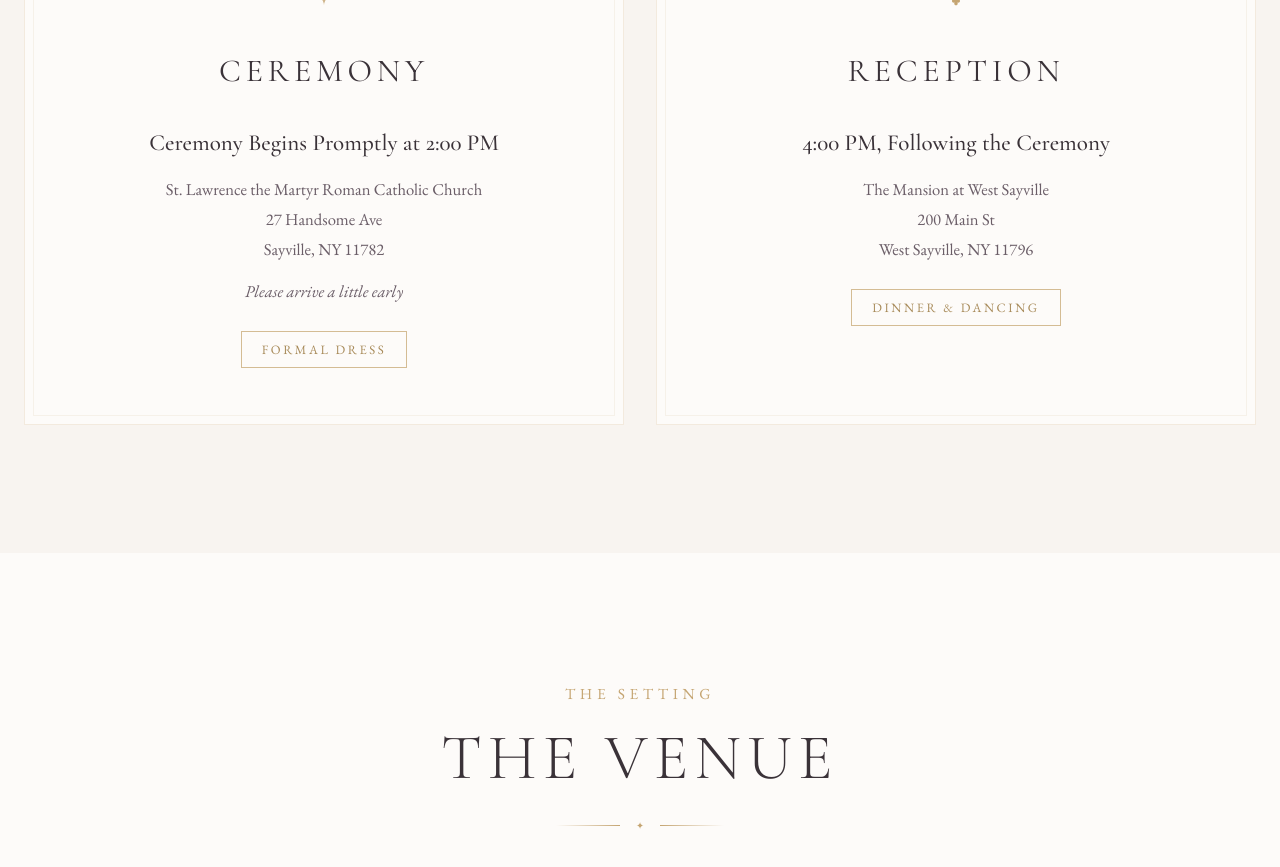
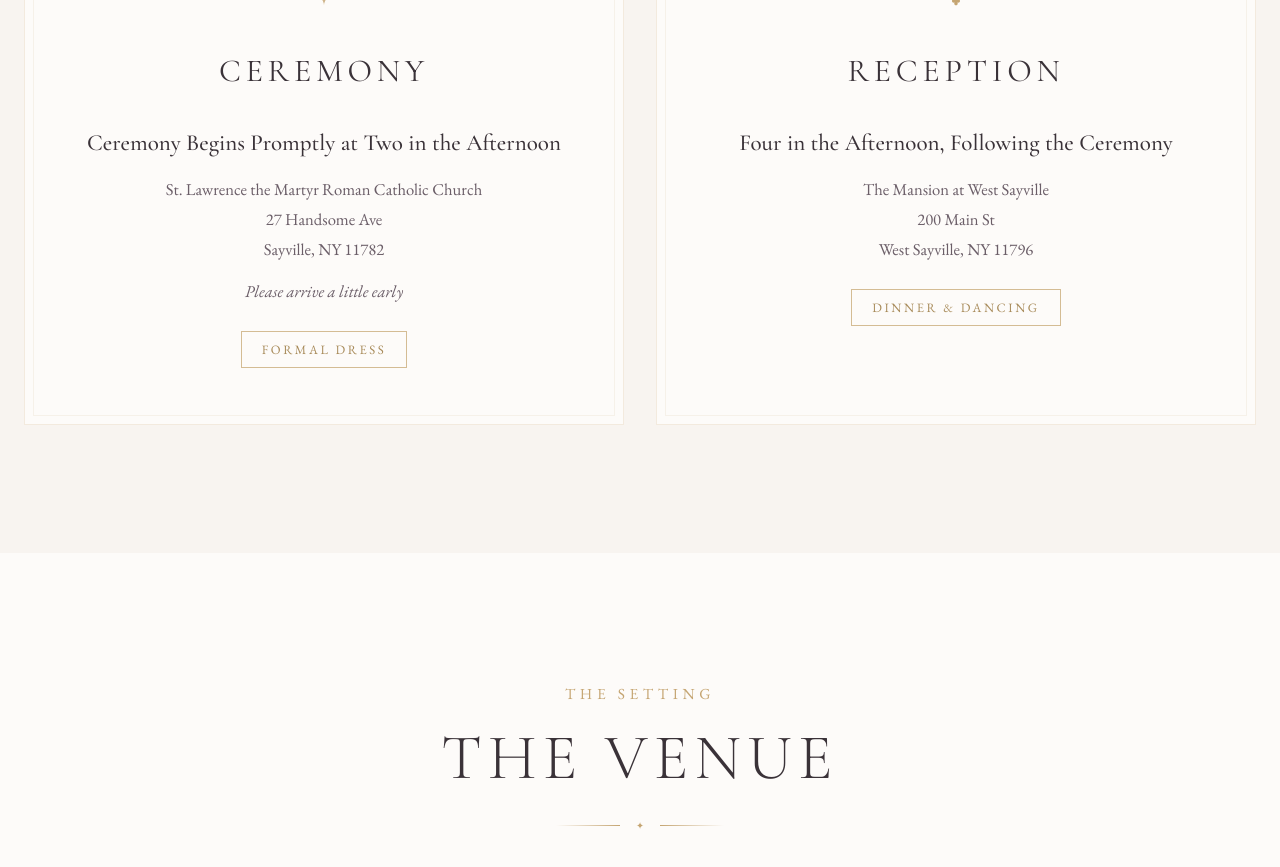
Before and after one commit to FarWrong/mary-and-edward-wedding, a React (Vite) app: page / in a window 1280 px wide. Shown: the part 1700-2567 px from the top of the page. Built offline with nearby package versions, Linux system fonts and the light colour scheme.

Commit message:
Revert to written-out times for ceremony and reception

```diff
--- a/src/components/Details.jsx
+++ b/src/components/Details.jsx
@@ -59,7 +59,7 @@ function Details() {
             />
             <span className="detail-icon">&#x2727;</span>
             <h3>Ceremony</h3>
-            <span className="detail-time">Ceremony Begins Promptly at 2:00 PM</span>
+            <span className="detail-time">Ceremony Begins Promptly at Two in the Afternoon</span>
             <p>
               St. Lawrence the Martyr Roman Catholic Church
               <br />
@@ -90,7 +90,7 @@ function Details() {
             <span className="detail-icon">&#x2725;</span>
             <h3>Reception</h3>
             <span className="detail-time">
-              4:00 PM, Following the Ceremony
+              Four in the Afternoon, Following the Ceremony
             </span>
             <p>
               The Mansion at West Sayville
```
